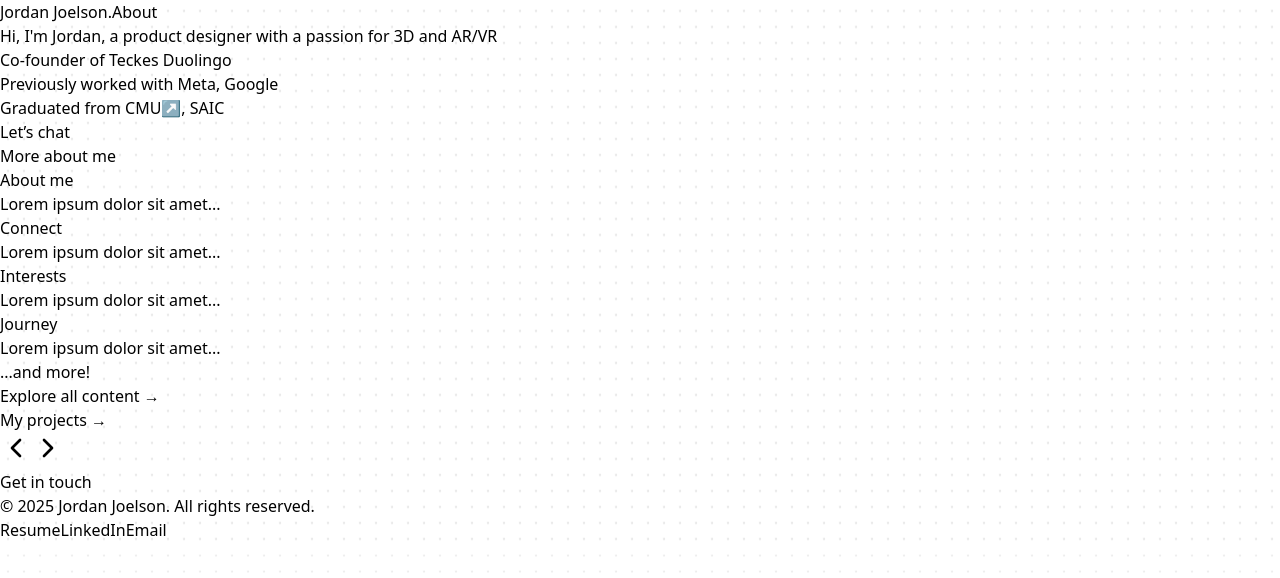
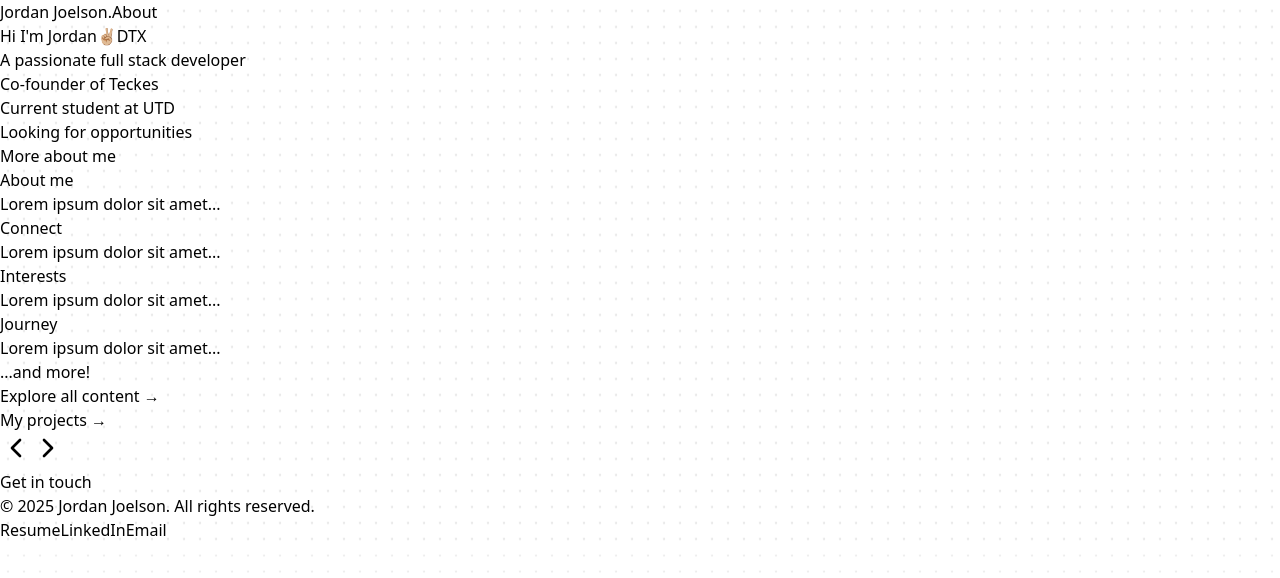
Before and after one commit to jordanjoelson/portfolio, a React (Vite) app in the folder frontend/: page / in a window 1280 px wide. Shown: the top 578 px of the page. Built offline with nearby package versions, Linux system fonts and the light colour scheme.

Commit message:
feat: hero update

```diff
--- a/frontend/src/pages/home.jsx
+++ b/frontend/src/pages/home.jsx
@@ -25,23 +25,47 @@ const Home = () => {
   return (
     <div className="min-h-screen pt-5 flex flex-col items-center">
    {/* Hero Section */}
-      <div className="w-full max-w-[1400px] h-[1140px] relative bg-sky-100 rounded-[32px] outline outline-1 outline-offset-[-1px] outline-slate-300 overflow-hidden p-10">
-        <div className="absolute left-[60px] top-[100px]">
-          <div className="text-black text-3xl font-semibold font-['Plus_Jakarta_Sans'] mb-6">
-            Hi, I'm Jordan, a product designer with a passion for 3D and AR/VR
+<div className="w-full max-w-[1400px] h-[1140px] mt-10 bg-sky-100 rounded-[32px] outline outline-1 outline-offset-[-1px] outline-slate-300 overflow-hidden p-10 flex justify-between items-start relative">
+
+{/* Left Text Side */}
+<div className="flex flex-col justify-between h-[800px] max-w-[600px]">
+  <div>
+  <div className="text-black text-5xl font-semibold font-['Plus_Jakarta_Sans'] flex items-center gap-2">
+  Hi I'm Jordan
+  <span className="relative inline-block group w-[50px] h-[50px]">
+
+    {/* Peace Sign */}
+    <span className="absolute inset-0 flex items-center justify-center transition-all duration-500 group-hover:rotate-90 group-hover:opacity-0">
+      ✌🏼
+    </span>
+
+    {/* DTX */}
+    <span className="absolute inset-0 flex items-center justify-center opacity-0 group-hover:opacity-100 group-hover:rotate-0 transition-all duration-500 text-xl font-bold rotate-0">
+      DTX
+    </span>
+  </span>
 </div>
-          <div className="text-black text-2xl font-medium font-['Plus_Jakarta_Sans'] leading-[60px]">
-            <div>Co-founder of Teckes <span className="underline">Duolingo</span></div>
-            <div>Previously worked with <span className="underline">Meta</span>, <span className="underline">Google</span></div>
-            <div>Graduated from <span className="underline">CMU↗</span>, <span className="underline">SAIC</span></div>
+
+    <div className="mt-6 text-black text-3xl font-medium font-['Plus_Jakarta_Sans']">
+      A passionate full stack developer
+    </div>
+
+    <div className="mt-10 text-black text-2xl font-medium font-['Plus_Jakarta_Sans'] leading-[60px]">
+      <div>Co-founder of Teckes</div>
+      <div>Current student at <span className="underline">UTD</span></div>
     </div>
   </div>
-        <div className="w-96 h-[575px] left-[668px] top-[264px] absolute bg-white rounded-[32px]" />
-        <div className="w-32 h-28 left-[60px] top-[754px] absolute bg-white rounded-[32px]" />
-        <div className="left-[216px] top-[779px] absolute text-black text-2xl font-medium font-['Plus_Jakarta_Sans'] leading-[60px]">
-          Let’s chat
+
+  <div className="text-black text-2xl font-medium font-['Plus_Jakarta_Sans']">
+    Looking for opportunities
   </div>
 </div>
+
+{/* Right Image Side */}
+<div className="w-[600px] h-[800px] bg-white rounded-[32px]" />
+</div>
+
+
 
       {/* More About Me Section */}
       <div className="w-full flex justify-center gap-20 mt-40">
```
Lines whose indentation alone changed are shown as unchanged.
